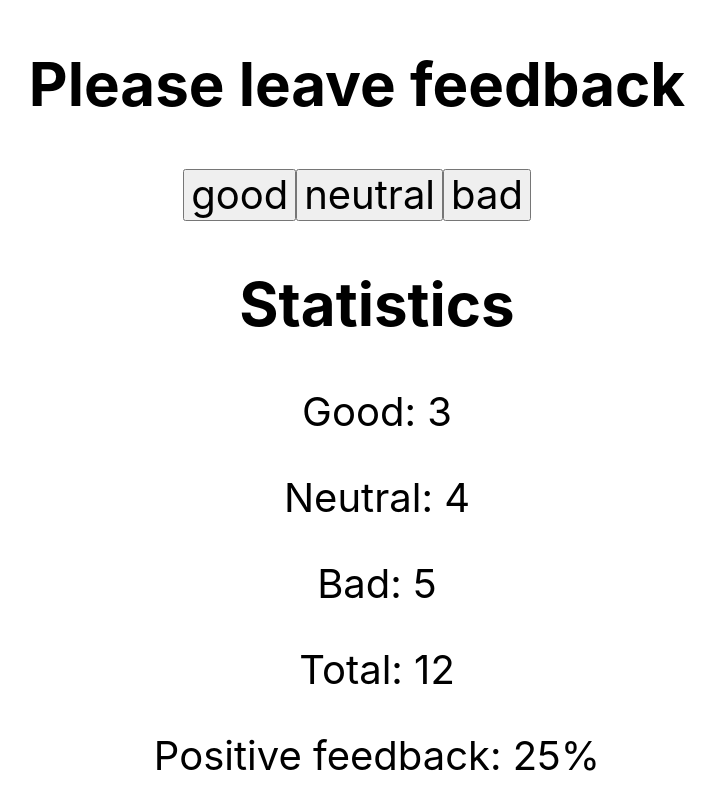
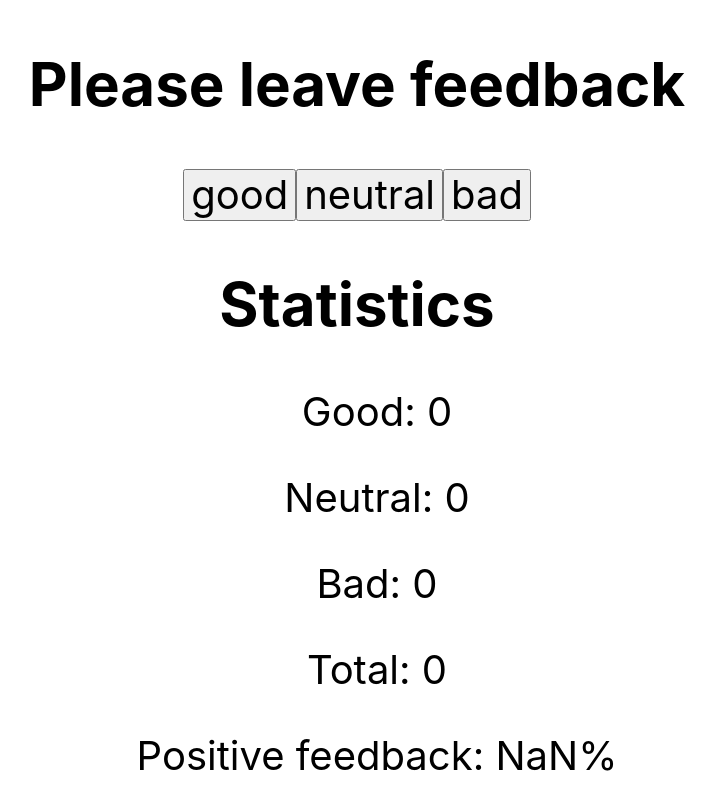
Before and after one commit to Artiss90/goit-react-hw-02-feedback, a React (Create React App) app: page / in a window 1280 px wide. Shown: the top 810 px of the page, without its empty margins (283-999 px from the left). Built offline with nearby package versions, Linux system fonts and the light colour scheme.

Commit message:
шаг 3 готов

```diff
--- a/src/App.jsx
+++ b/src/App.jsx
@@ -1,12 +1,14 @@
 import { Component } from 'react';
 import Sections from './Components/Sections';
-import Feedback from './Components/Feedback';
+// import Feedback from './Components/Feedback';
+import FeedbackOptions from './Components/Feedback/FeedbackOptions/FeedbackOptions';
+import Statistics from './Components/Feedback/Statistics/Statistics';
 
 class App extends Component {
   static defaultProps = {
-    good: 3,
-    neutral: 4,
-    bad: 5,
+    good: 0,
+    neutral: 0,
+    bad: 0,
   };
 
   state = {
@@ -21,17 +23,41 @@ class App extends Component {
     });
   };
 
+  onTotalVote = () => {
+    const { good, neutral, bad } = this.state;
+    return Object.values({ good, neutral, bad }).reduce(
+      (acc, value) => acc + value,
+      0,
+    );
+  };
+
+  onRatioFeedback = sumFeedback => {
+    const { good } = this.state;
+    return Math.round((good / sumFeedback) * 100);
+  };
+
   render() {
     const { good, neutral, bad } = this.state;
+    const total = this.onTotalVote();
+    const ratio = this.onRatioFeedback(total);
     return (
+      <>
         <Sections title="Please leave feedback">
-        <Feedback
+          <FeedbackOptions
+            options={{ good, neutral, bad }}
+            callback={this.onAddVote}
+          />
+        </Sections>
+        <Sections title="Statistics">
+          <Statistics
             good={good}
             neutral={neutral}
             bad={bad}
-          callback={this.onAddVote}
+            total={total}
+            ratio={ratio}
           />
         </Sections>
+      </>
     );
   }
 }
--- a/src/Components/Feedback/Feedback.jsx
+++ b/src/Components/Feedback/Feedback.jsx
@@ -1,48 +1,19 @@
-import { Component } from 'react';
+// import { Component } from 'react';
 
-export default class Feedback extends Component {
-  onTotalVote = () => {
-    const { good, neutral, bad } = this.props;
-    return Object.values({ good, neutral, bad }).reduce(
-      (acc, value) => acc + value,
-      0,
-    );
-  };
+// export default class Feedback extends Component {
 
-  onRatioFeedback = sumFeedback => {
-    const { good } = this.props;
-    return Math.round((good / sumFeedback) * 100);
-  };
-
-  render() {
-    const { good, neutral, bad, callback } = this.props;
-    const total = this.onTotalVote();
-    console.log(callback);
-    const ratio = this.onRatioFeedback(total);
-    console.log(this.props);
-    return (
-      <div>
-        <div>
-          <button type="button" name="good" onClick={callback}>
-            good
-          </button>
-          <button type="button" name="neutral" onClick={callback}>
-            neutral
-          </button>
-          <button type="button" name="bad" onClick={callback}>
-            bad
-          </button>
-        </div>
-
-        <ul>
-          <h2>Statistics</h2>
-          <p>Good: {good}</p>
-          <p>Neutral: {neutral}</p>
-          <p>Bad: {bad}</p>
-          <p>Total: {total}</p>
-          <p>Positive feedback: {ratio}%</p>
-        </ul>
-      </div>
-    );
-  }
-}
+//   render() {
+//     const { good, neutral, bad,total,ratio } = this.props;
+//     console.log(this.props);
+//     return (
+//         <ul>
+//           <h2>Statistics</h2>
+//           <p>Good: {good}</p>
+//           <p>Neutral: {neutral}</p>
+//           <p>Bad: {bad}</p>
+//           <p>Total: {total}</p>
+//           <p>Positive feedback: {ratio}%</p>
+//         </ul>
+//     );
+//   }
+// }
--- /dev/null
+++ b/src/Components/Feedback/FeedbackOptions/FeedbackOptions.jsx
@@ -0,0 +1,18 @@
+import { Component } from 'react';
+
+export default class FeedbackOptions extends Component {
+  render() {
+    const { callback } = this.props;
+    const arrKeys = Object.keys(this.props.options);
+    console.log({ callback });
+    return (
+      <div>
+        {arrKeys.map(key => (
+          <button key={key} type="button" name={key} onClick={callback}>
+            {key}
+          </button>
+        ))}
+      </div>
+    );
+  }
+}
--- /dev/null
+++ b/src/Components/Feedback/Statistics/Statistics.jsx
@@ -0,0 +1,17 @@
+import { Component } from 'react';
+
+export default class Statistics extends Component {
+  render() {
+    const { good, neutral, bad, total, ratio } = this.props;
+    console.log(this.props);
+    return (
+      <ul>
+        <p>Good: {good}</p>
+        <p>Neutral: {neutral}</p>
+        <p>Bad: {bad}</p>
+        <p>Total: {total}</p>
+        <p>Positive feedback: {ratio}%</p>
+      </ul>
+    );
+  }
+}
```
Lines whose indentation alone changed are shown as unchanged.
